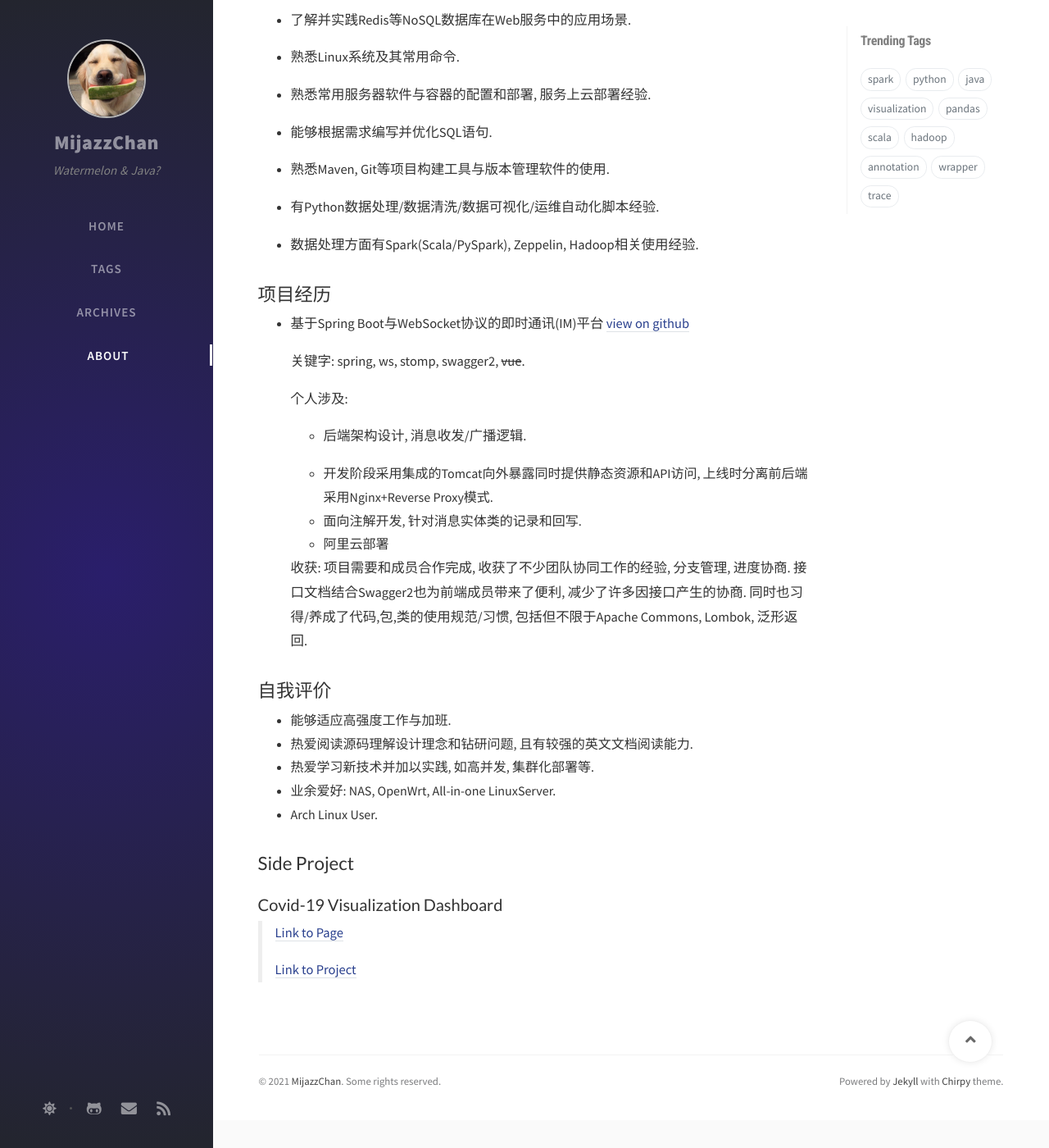
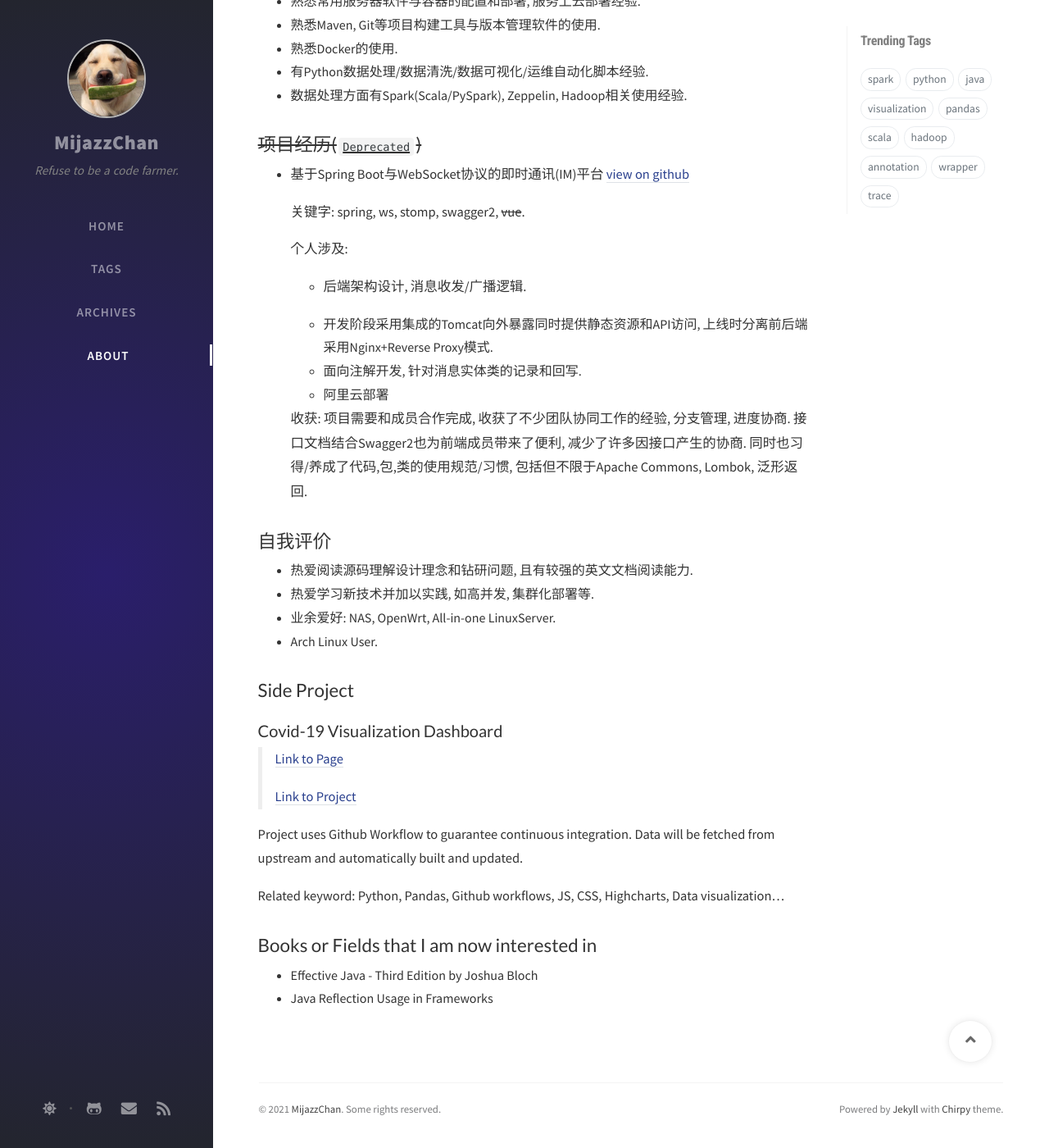
Before and after one commit to MijazzChan/MijazzChan.github.io, a Jekyll site: the page built from tabs/about.md, in a window 1280 px wide and 1400 px high, scrolled down 902 px. Shown: the whole window at 82% size. Built offline with Jekyll 4.4.1, drawn with Linux system fonts in a browser that asks for light colours; nearby versions of some CDN libraries; comment, search, counter and statistics services are not loaded; some of the changed text lies outside the part shown.

Commit message:
updated _config.yml for slogan, about.md for About Page

```diff
--- a/_config.yml
+++ b/_config.yml
@@ -10,7 +10,7 @@
 
 title: 'MijazzChan'                          # the main title
 
-tagline: 'Watermelon & Java?'  # it will display as the sub-title
+tagline: 'Refuse to be a code farmer.'  # it will display as the sub-title
 
 description: 'Blog of MijazzChan, powered by Jekyll & Chirpy'                         # used by seo meta and the atom feed
 
--- a/tabs/about.md
+++ b/tabs/about.md
@@ -23,28 +23,19 @@ title: About Me
 
 ## 技能自述
 
-+ Java基础扎实, 熟悉基础类, 并发类等知识框架, 拥有面向对象编程的思维模式, 且有阅读源码的习惯.
-
++ Java基础扎实, 熟悉基础类等知识, 拥有面向对象编程的思维模式, 且有阅读源码的习惯.
 + 对JVM有初步的理解, 包括但不限于内存模型, 垃圾回收机制.
-
-+ 有Spring Boot开发经验, 了解并实践JPA, RESTful, DAO等框架与设计模式
-
++ 熟悉Spring Boot下契合Hibernate/MyBatis等经典框架与场景下的开发模式
 + 了解并实践Redis等NoSQL数据库在Web服务中的应用场景.
-
 + 熟悉Linux系统及其常用命令.
-
 + 熟悉常用服务器软件与容器的配置和部署, 服务上云部署经验.
-
-+ 能够根据需求编写并优化SQL语句.
-
 + 熟悉Maven, Git等项目构建工具与版本管理软件的使用.
-
++ 熟悉Docker的使用.
 + 有Python数据处理/数据清洗/数据可视化/运维自动化脚本经验.
-
 + 数据处理方面有Spark(Scala/PySpark), Zeppelin, Hadoop相关使用经验.
 
 
-## 项目经历
+## ~~项目经历(`Deprecated`)~~
 
 + 基于Spring Boot与WebSocket协议的即时通讯(IM)平台 [view on github](https://github.com/MijazzChan/spring-websocket-chat)
 
@@ -62,7 +53,6 @@ title: About Me
 
 ## 自我评价
 
-+ 能够适应高强度工作与加班.
 + 热爱阅读源码理解设计理念和钻研问题, 且有较强的英文文档阅读能力.
 + 热爱学习新技术并加以实践, 如高并发, 集群化部署等.
 + 业余爱好: NAS, OpenWrt, All-in-one LinuxServer.
@@ -75,3 +65,12 @@ title: About Me
 > [Link to Page](https://www.wearamask.ml)
 >
 > [Link to Project](https://github.com/MijazzChan/covid-19-visualization)
+
+Project uses Github Workflow to guarantee continuous integration. Data will be fetched from upstream and automatically built and updated.
+
+Related keyword: Python, Pandas, Github workflows, JS, CSS, Highcharts, Data visualization...
+
+## Books or Fields that I am now interested in
+
++ Effective Java - Third Edition by Joshua Bloch
++ Java Reflection Usage in Frameworks
```
Also changed, not shown: other parts of tabs/about.md (+3 -3 lines).
